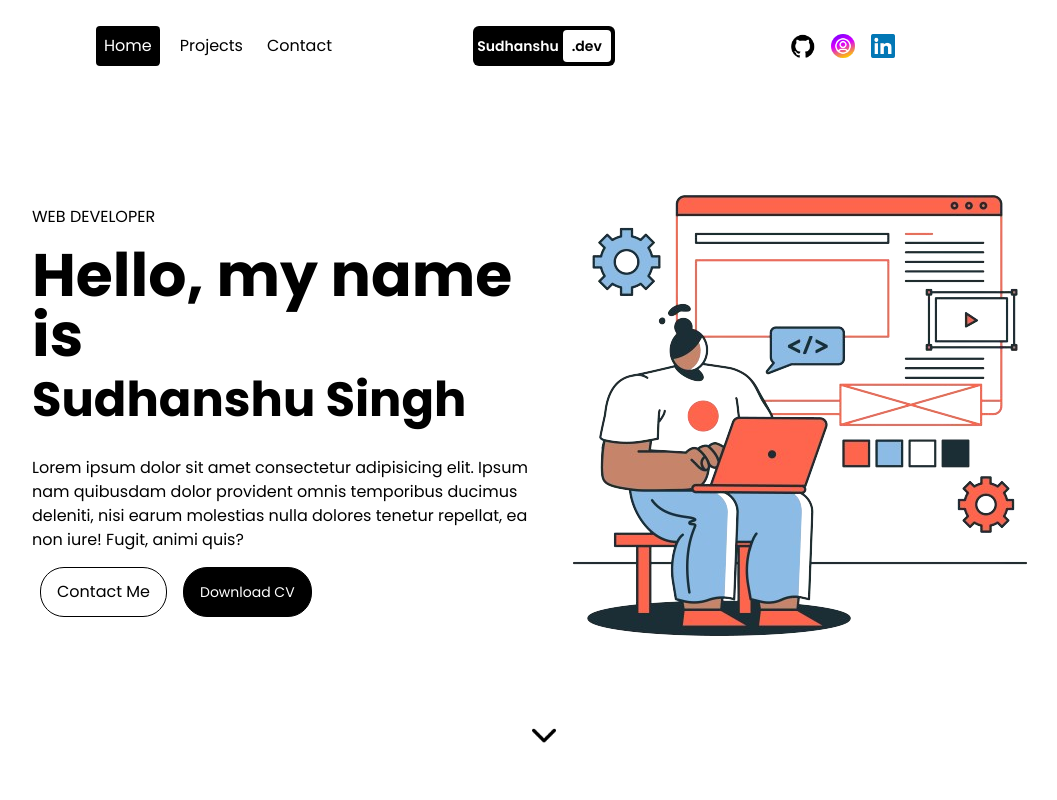
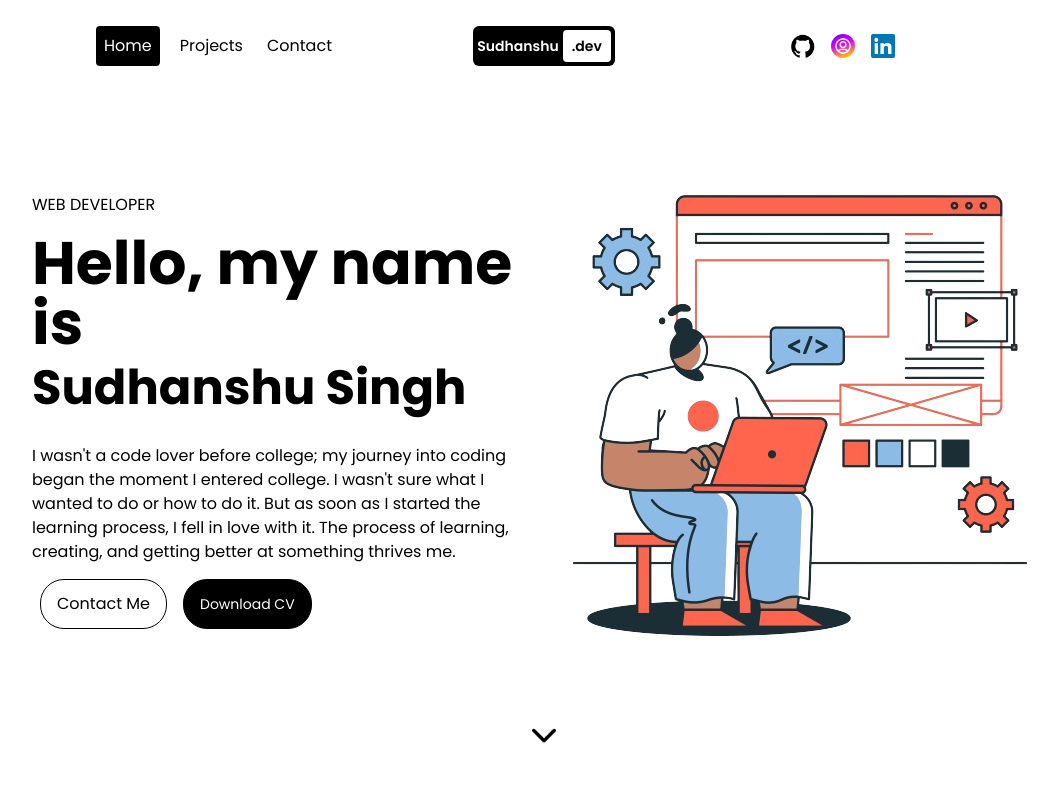
Before and after one commit to Sudhanshuuu/Portfolio, a Next.js app: page / in a window 1280 px wide. Shown: the top 800 px of the page, without its empty margins (96-1153 px from the left). Built offline with nearby package versions, Linux system fonts and the light colour scheme.

Commit message:
first commit

```diff
--- a/src/components/Home/Header/Header.tsx
+++ b/src/components/Home/Header/Header.tsx
@@ -12,7 +12,7 @@ export default function Header() {
             <div className=" w-[80%] flex justify-center flex-col md:w-[50%]">
                 <div>WEB DEVELOPER</div>
                 <div className=" text-6xl font-bold my-[3%]">Hello, my name is <br /><span className="text-5xl">Sudhanshu Singh</span> </div>
-                <div className="my-[3%]">Lorem ipsum dolor sit amet consectetur adipisicing elit. Ipsum nam quibusdam dolor provident omnis temporibus ducimus deleniti, nisi earum molestias nulla dolores tenetur repellat, ea non iure! Fugit, animi quis?</div>
+                <div className="my-[3%]">I wasn't a code lover before college; my journey into coding began the moment I entered college. I wasn't sure what I wanted to do or how to do it. But as soon as I started the learning process, I fell in love with it. The process of learning, creating, and getting better at something thrives me.</div>
                 <div className="flex">
                     <button className="mx-2 text-sm border border-black px-4 py-3 rounded-3xl transition duration-200 hover:bg-black hover:text-white sm:text-base" onClick={handleClick}>Contact Me</button>
                     <button className="mx-2 text-sm bg-black text-white px-4 py-3 rounded-3xl border border-black transition duration-200 hover:bg-white hover:text-black">
```
